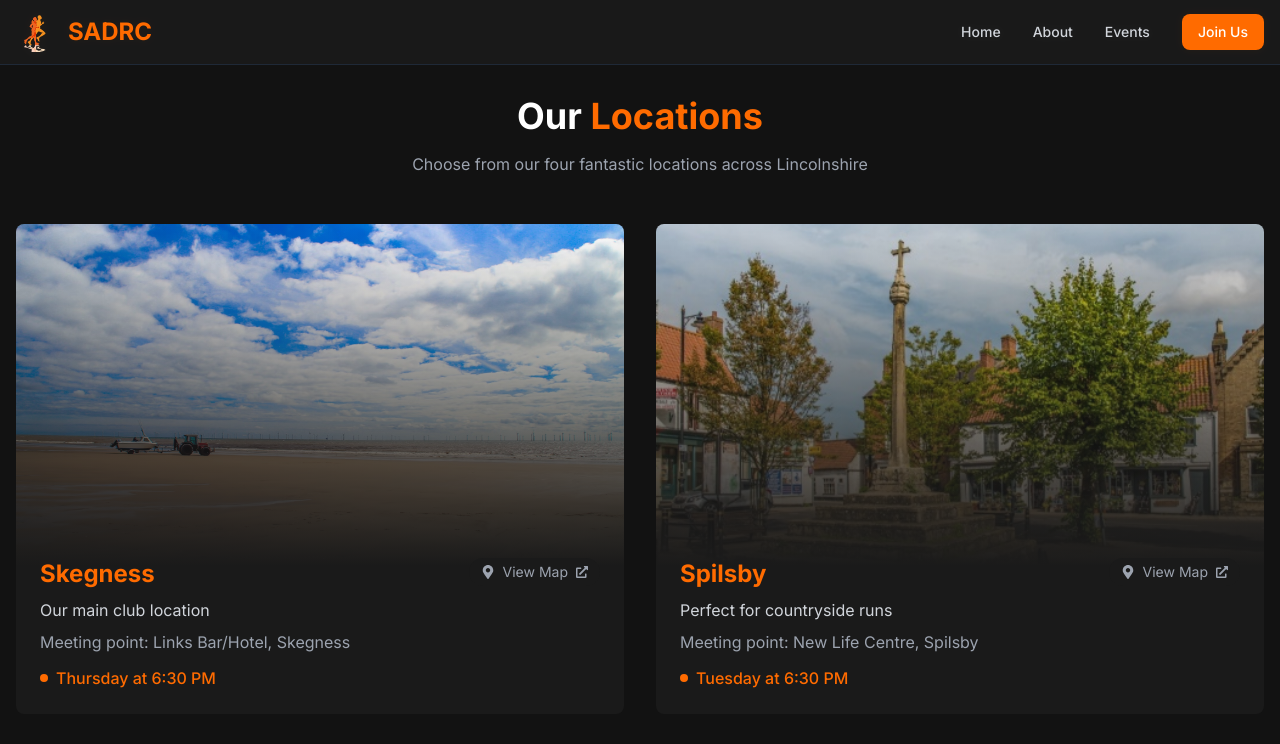
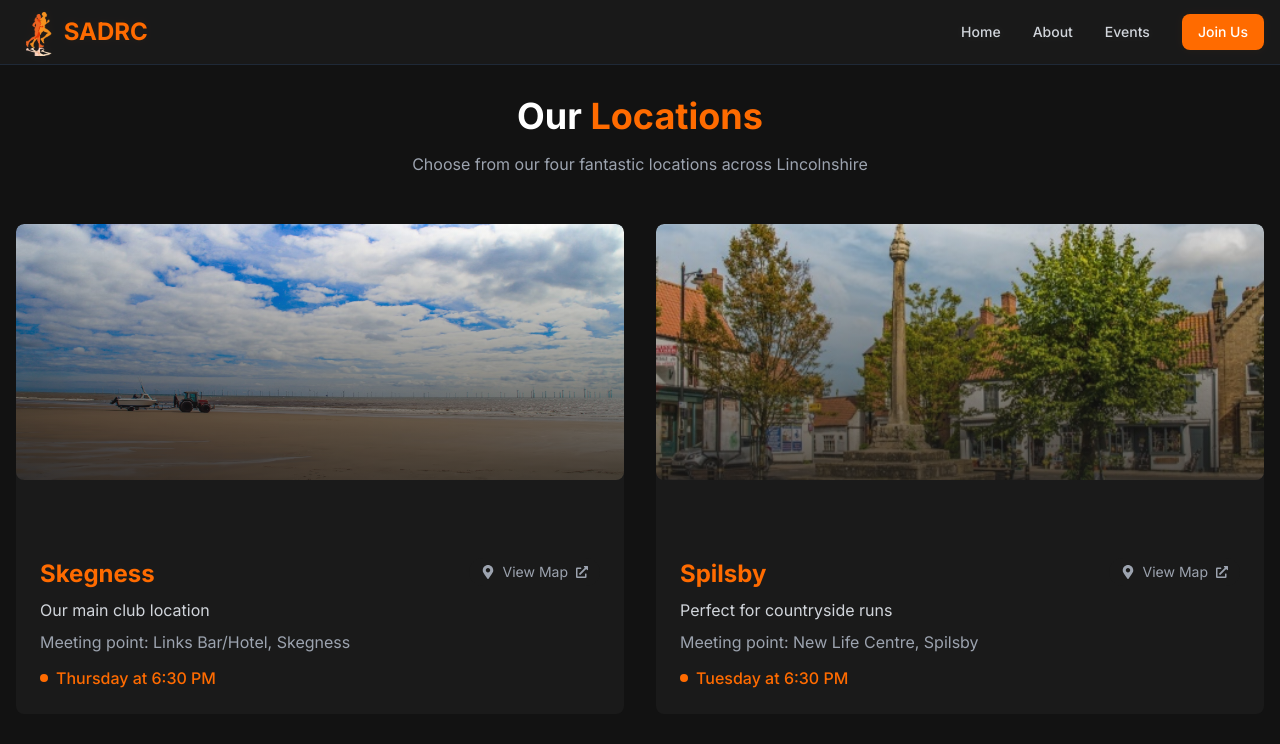
Before and after one commit to Moley73/sadrc-website, a Next.js app: page /locations in a window 1280 px wide. Shown: the top 744 px of the page. Built offline with nearby package versions, Linux system fonts and the light colour scheme.

Commit message:
fix: simplify configuration and use unoptimized images

```diff
--- a/next.config.js
+++ b/next.config.js
@@ -1,23 +1,13 @@
 /** @type {import('next').NextConfig} */
-const isProduction = process.env.NODE_ENV === 'production'
-const basePath = isProduction ? '/sadrc-website' : ''
-
 const nextConfig = {
   output: 'export',
   images: {
     unoptimized: true,
-    loader: 'custom',
-    loaderFile: './image-loader.js',
-    path: '/',
-    remotePatterns: [],
-    deviceSizes: [640, 750, 828, 1080, 1200, 1920, 2048, 3840],
-    imageSizes: [16, 32, 48, 64, 96, 128, 256, 384],
   },
-  basePath: basePath,
-  assetPrefix: basePath,
+  basePath: process.env.NODE_ENV === 'production' ? '/sadrc-website' : '',
+  assetPrefix: process.env.NODE_ENV === 'production' ? '/sadrc-website' : '',
   trailingSlash: true,
   reactStrictMode: true,
-  swcMinify: true,
 }
 
 module.exports = nextConfig
--- a/package.json
+++ b/package.json
@@ -2,7 +2,6 @@
   "name": "sadrc-website",
   "version": "0.1.0",
   "private": true,
-  "homepage": "https://moley73.github.io/sadrc-website",
   "scripts": {
     "dev": "next dev",
     "build": "next build",
--- a/src/app/components/Navbar.tsx
+++ b/src/app/components/Navbar.tsx
@@ -80,11 +80,11 @@ export default function Navbar() {
           >
             <Image
               src="/images/locations/Logo.avif"
-              alt="SADRC Logo"
-              width={40}
-              height={40}
-              className="mr-3"
-              priority
+              alt="Skegness and District Running Club Logo"
+              width={50}
+              height={50}
+              unoptimized
+              className="h-12 w-auto"
             />
             <span className="self-center text-2xl font-bold whitespace-nowrap text-sadrc-orange">SADRC</span>
           </Link>
--- a/src/app/locations/page.tsx
+++ b/src/app/locations/page.tsx
@@ -55,12 +55,11 @@ export default function Locations() {
                 <div className="absolute inset-0 bg-gradient-to-b from-transparent to-[#1a1a1a] z-10" />
                 <Image
                   src={location.image}
-                  alt={`${location.name} running location`}
-                  fill
-                  className="object-cover group-hover:scale-105 transition-transform duration-300"
+                  alt={location.name}
+                  width={500}
+                  height={300}
                   unoptimized
-                  sizes="(max-width: 1024px) 100vw, 50vw"
-                  priority={location.name === 'Skegness'}
+                  className="w-full h-64 object-cover rounded-lg"
                 />
               </div>
               <div className="p-6 relative z-20 -mt-8">
--- a/src/app/page.tsx
+++ b/src/app/page.tsx
@@ -142,9 +142,10 @@ export default function Home() {
                   <Image
                     src={location.image}
                     alt={`${location.name} running location`}
-                    fill
-                    className="object-cover transition-transform duration-300 group-hover:scale-110"
-                    sizes="(max-width: 768px) 100vw, (max-width: 1200px) 50vw, 25vw"
+                    width={500}
+                    height={300}
+                    unoptimized
+                    className="w-full h-64 object-cover rounded-lg"
                   />
                   <div className="absolute inset-0 bg-gradient-to-t from-black via-black/50 to-transparent opacity-60" />
                 </div>
@@ -193,9 +194,10 @@ export default function Home() {
                   <Image
                     src={event.image}
                     alt={event.name}
-                    fill
-                    className="object-cover transition-transform duration-300 group-hover:scale-110"
-                    sizes="(max-width: 768px) 100vw, 50vw"
+                    width={500}
+                    height={300}
+                    unoptimized
+                    className="w-full h-64 object-cover rounded-lg"
                   />
                   <div className="absolute inset-0 bg-gradient-to-t from-black via-black/50 to-transparent opacity-60" />
                 </div>
```
